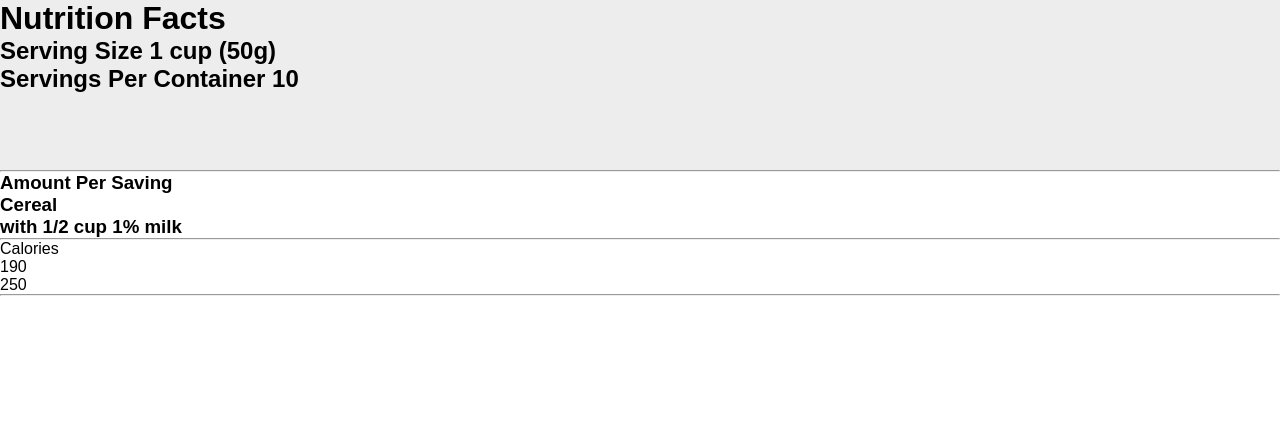
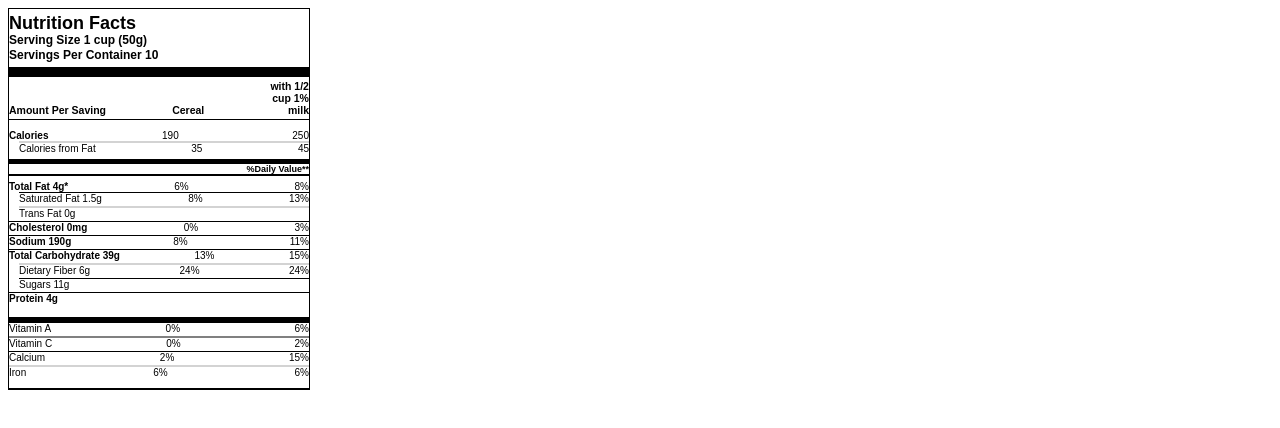
Before and after one commit to Branislav-Simic/FSWD80-CSS3-DAY03-BRANISLAV-CLEMENS, a plain HTML site: page intermediate_2/intermediate_2.html in a window 1280 px wide. Drawn offline with Linux system fonts and the light colour scheme; files that its build step writes are made by us from their sources.

Commit message:
css and html hochgeladen

```diff
--- a/intermediate_2/intermediate_2.html
+++ b/intermediate_2/intermediate_2.html
@@ -13,19 +13,105 @@
 	<h2>Servings Per Container 10</h2>
 </header>
 
-<hr class=superfett>
+<div class="section1">
+	<div class=heading_h3>
+		<h3 id="column_left"><br><br>Amount Per Saving</h3>
+		<h3 id="column_middle"><br><br>Cereal</h3>
+		<h3 id="column_left">with 1/2 <br> cup 1% <br> milk</h3>
+	</div>
 
-<div class=section1>
-	<div class=heading_h3>
-	<h3 id="column_left">Amount Per Saving</h3>
-	<h3 id="column_middle">Cereal</h3>
-	<h3 id="column_left">with 1/2 cup 1% milk</h3>
+	<div class="line2">
+		<p class="nutrition_1_bold">Calories</p>
+		<p class="nutrition_1">190</p>
+		<p class="nutrition_1">250</p>
 	</div>
-	<hr class=black_thin_continous>
-	<p class="nutrition_1_bold">Calories</p>
-	<p class="nutrition_1">190</p>
-	<p class="nutrition_1">250</p>
-	<hr class=black_fatt_continous>
+
+	<div class="line3">
+		<p class="nutrition_1">Calories from Fat</p>
+		<p class="nutrition_1_right">35</p>
+		<p class="nutrition_1_right">45</p>
+	</div>
+
+</div>
+<div class="section2">
+	<p id="daily_value">%Daily Value**</p>
+
+	<div class="line4">
+	<p class="nutrition_1_bold">Total Fat 4g*</p>
+		<p class="nutrition_1_right">6%</p>
+		<p class="nutrition_1_right">8%</p>
+	</div>
+
+	<div class="line5">
+	<p class="nutrition_1">Saturated Fat 1.5g</p>
+		<p class="nutrition_1_right">8%</p>
+		<p class="nutrition_1_right">13%</p>
+	</div>
+
+	<div class="line6">
+	<p class="nutrition_1">Trans Fat 0g</p>
+	</div>
+
+	<div class="line7">
+	<p class="nutrition_1_bold">Cholesterol 0mg</p>
+		<p class="nutrition_1_right">0%</p>
+		<p class="nutrition_1_right">3%</p>
+	</div>
+
+	<div class="line8">
+	<p class="nutrition_1_bold">Sodium 190g</p>
+		<p class="nutrition_1_right">8%</p>
+		<p class="nutrition_1_right">11%</p>
+	</div>
+
+	<div class="line9">
+	<p class="nutrition_1_bold">Total Carbohydrate 39g</p>
+		<p class="nutrition_1_right">13%</p>
+		<p class="nutrition_1_right">15%</p>
+	</div>
+
+	<div class="line10">
+	<p class="nutrition_1">Dietary Fiber 6g</p>
+		<p class="nutrition_1_right">24%</p>
+		<p class="nutrition_1_right">24%</p>
+	</div>
+
+	<div class="line11">
+	<p class="nutrition_1_right">Sugars 11g</p>
+	</div>
+
+	<div class="line12">
+	<p class="nutrition_1_bold">Protein 4g</p>
+    </div>
+
+</div>
+
+<div class="section3">
+	<div class="line13">
+	<p class="nutrition_1">Vitamin A</p>
+		<p class="nutrition_1_right">0%</p>
+		<p class="nutrition_1_right">6%</p>
+	</div>
+	<div class="line14">
+	<p class="nutrition_1">Vitamin C</p>
+		<p class="nutrition_1_right">0%</p>
+		<p class="nutrition_1_right">2%</p>
+	</div>
+	<div class="line15">
+	<p class="nutrition_1">Calcium</p>
+		<p class="nutrition_1_right">2%</p>
+		<p class="nutrition_1_right">15%</p>
+	</div>
+	<div class="line16">
+	<p class="nutrition_1">Iron</p>
+		<p class="nutrition_1_right">6%</p>
+		<p class="nutrition_1_right">6%</p>
+	</div>
+</div>
+
+
+
+
 
 
 
--- /dev/null
+++ b/intermediate_2/style.css
@@ -0,0 +1,204 @@
+body {border: 1px solid black;
+	  font-family: Arial;
+	  width: 300px;
+}
+
+header {border-bottom: 10px solid black;
+		line-height: 30%;
+
+}
+
+header > h1 {font-size: 18px;
+			 font-weight: 900;
+}
+
+header > h2 {font-size: 12px;
+			 font-weight: 900;
+}
+
+.heading_h3 {font-size: 9px;
+			 font-weight: 900;
+			 display : flex;
+  			 justify-content: center;
+             align-items: center;
+             flex-flow: row wrap;
+             justify-content: space-between;
+             margin-top: -8px;
+             height: 50px;
+             border-bottom: 1px solid black;
+}
+
+#column_left {text-align: right;
+}
+
+.line2 > p {margin-bottom: auto; }
+.line2 {display: flex;
+  		justify-content: center;
+        align-items: center;
+        flex-flow: row wrap;
+        justify-content: space-between;
+}
+
+.line3 > p {margin-top: auto; }
+.line3 {display: flex;
+  		justify-content: center;
+        align-items: center;
+        flex-flow: row wrap;
+        justify-content: space-between;
+        margin-left: 10px;
+        border-top: 2px solid lightgrey;
+}
+
+.section1{border-bottom: 5px solid;
+		  height: 90px;
+}
+
+#daily_value {font-size: 9px;
+			  font-weight: 900;
+			  text-align: right;
+			  margin-top: auto;
+			  border-bottom: 2px solid black;
+}
+.line4 > p {margin-bottom:  auto; }
+.line4{display: flex;
+  		justify-content: center;
+        align-items: center;
+        flex-flow: row wrap;
+        justify-content: space-between;
+        margin-top: -14px;
+}
+.line5 > p {margin-top: auto; }
+.line5 {display: flex;
+  		justify-content: center;
+        align-items: center;
+        flex-flow: row wrap;
+        justify-content: space-between;
+        margin-left: 10px;
+        border-top: 1px solid black;
+}
+
+.line6 > p {margin-top: auto; }
+.line6 {display: flex;
+  		justify-content: center;
+        align-items: center;
+        flex-flow: row wrap;
+        justify-content: space-between;
+        margin-left: 10px;
+        margin-top: -8px;
+        border-top: 2px solid lightgrey;
+}
+
+.line7 > p {margin-top: auto; }
+.line7 {display: flex;
+  		justify-content: center;
+        align-items: center;
+        flex-flow: row wrap;
+        justify-content: space-between;
+        margin-top: -8px;
+        border-top: 1px solid black;
+}
+
+.line8 > p {margin-top: auto; }
+.line8 {display: flex;
+  		justify-content: center;
+        align-items: center;
+        flex-flow: row wrap;
+        justify-content: space-between;
+        margin-top: -8px;
+        border-top: 1px solid black;
+}
+
+.line9 > p {margin-top: auto; }
+.line9 {display: flex;
+  		justify-content: center;
+        align-items: center;
+        flex-flow: row wrap;
+        justify-content: space-between;
+        margin-top: -8px;
+        border-top: 1px solid black;
+}
+.line10 > p {margin-top: auto; }
+.line10 {display: flex;
+  		justify-content: center;
+        align-items: center;
+        flex-flow: row wrap;
+        justify-content: space-between;
+        margin-left: 10px;
+        margin-top: -8px;
+        border-top: 2px solid lightgrey;
+}
+
+.line11 > p {margin-top: auto; }
+.line11 {display: flex;
+  		justify-content: center;
+        align-items: center;
+        flex-flow: row wrap;
+        justify-content: space-between;
+        margin-left: 10px;
+        margin-top: -8px;
+        border-top: 1px solid black;
+}
+
+.line12 > p {margin-top: auto; }
+.line12 {display: flex;
+  		justify-content: center;
+        align-items: center;
+        flex-flow: row wrap;
+        justify-content: space-between;
+        margin-top: -8px;
+        border-top: 1px solid black;
+}
+.section2{border-bottom: 5px solid;
+		  height: 153px;
+}
+
+.line13 > p {margin-top: auto; }
+.line13 {display: flex;
+  		justify-content: center;
+        align-items: center;
+        flex-flow: row wrap;
+        justify-content: space-between;
+        border-top: 1px solid black;
+}
+
+.line14 > p {margin-top: auto; }
+.line14 {display: flex;
+  		justify-content: center;
+        align-items: center;
+        flex-flow: row wrap;
+        justify-content: space-between;
+        margin-top: -8px;
+        border-top: 2px solid grey;
+}
+.line15 > p {margin-top: auto; }
+.line15 {display: flex;
+  		justify-content: center;
+        align-items: center;
+        flex-flow: row wrap;
+        justify-content: space-between;
+        margin-top: -8px;
+        border-top: 1px solid black;
+}
+.line16 > p {margin-top: auto; }
+.line16 {display: flex;
+  		justify-content: center;
+        align-items: center;
+        flex-flow: row wrap;
+        justify-content: space-between;
+        margin-top: -8px;
+        border-top: 2px solid lightgrey;
+        border-bottom: 1px solid black;
+}
+
+/* Color Text etc. */
+
+.nutrition_1_bold {font-size: 10px;
+				   font-weight: 900;
+}
+
+.nutrition_1 {font-size: 10px;
+}
+
+.nutrition_1_right {font-size: 10px;
+					text-align: right;
+}
```
